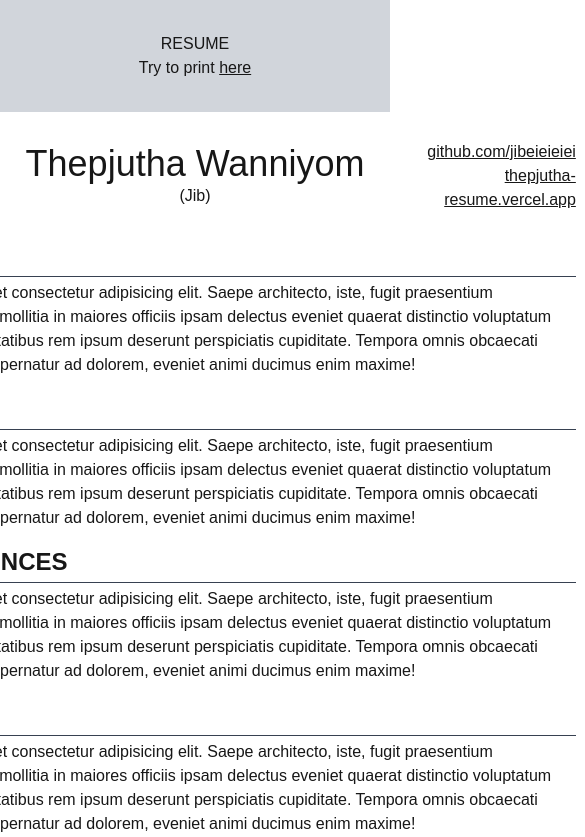
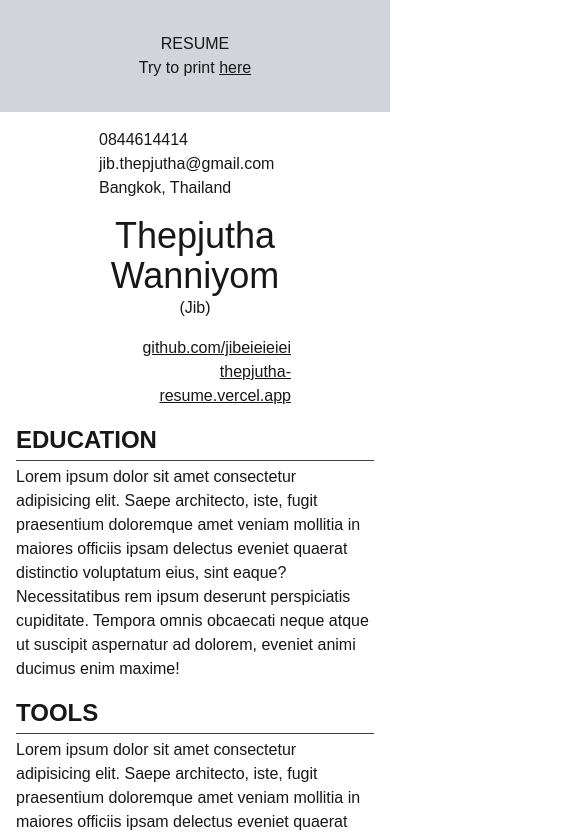
Before and after one commit to jibeieieiei/resume-web, a Next.js app: page / in a window 390 px wide. Shown: the top 837 px of the page, 585 px wide, since content can reach past the window. Built offline with nearby package versions, Linux system fonts and the light colour scheme.

Commit message:
fix: config print and responsive

```diff
--- a/app/_components/Info.tsx
+++ b/app/_components/Info.tsx
@@ -4,7 +4,7 @@ import Link from 'next/link'
 
 const Info = () => {
   return (
-    <div className="w-full flex justify-between items-center">
+    <div className="w-full max-sm:flex-col flex justify-between items-center">
       <div className="text-left w-48">
         <div>{INFO.tel}</div>
         <div>{INFO.email}</div>
--- a/app/globals.css
+++ b/app/globals.css
@@ -23,14 +23,13 @@ body {
 @media print {
   @page {
     margin: 10px;
-    width: 210mm;
-    height: 297mm;
     padding: 0;
   }
-  /* #section-to-print {
+  /* for selected section whatever you want to print */
+  #section-to-print {
     visibility: visible;
     position: absolute;
     top: 0;
     left: 0;
-  } */
+  }
 }
--- a/app/page.tsx
+++ b/app/page.tsx
@@ -9,10 +9,7 @@ export default function Home() {
   return (
     <main className="w-full h-full flex flex-col justify-center items-center mx-auto">
       <Menu />
-      <div
-        className="w-[210mm] p-4 flex flex-col gap-4"
-        // id="section-to-print"
-      >
+      <div className="max-w-[1280px] print:w-[210mm] p-4 flex flex-col gap-4">
         <Info />
         <Education />
         <Tools />
```
